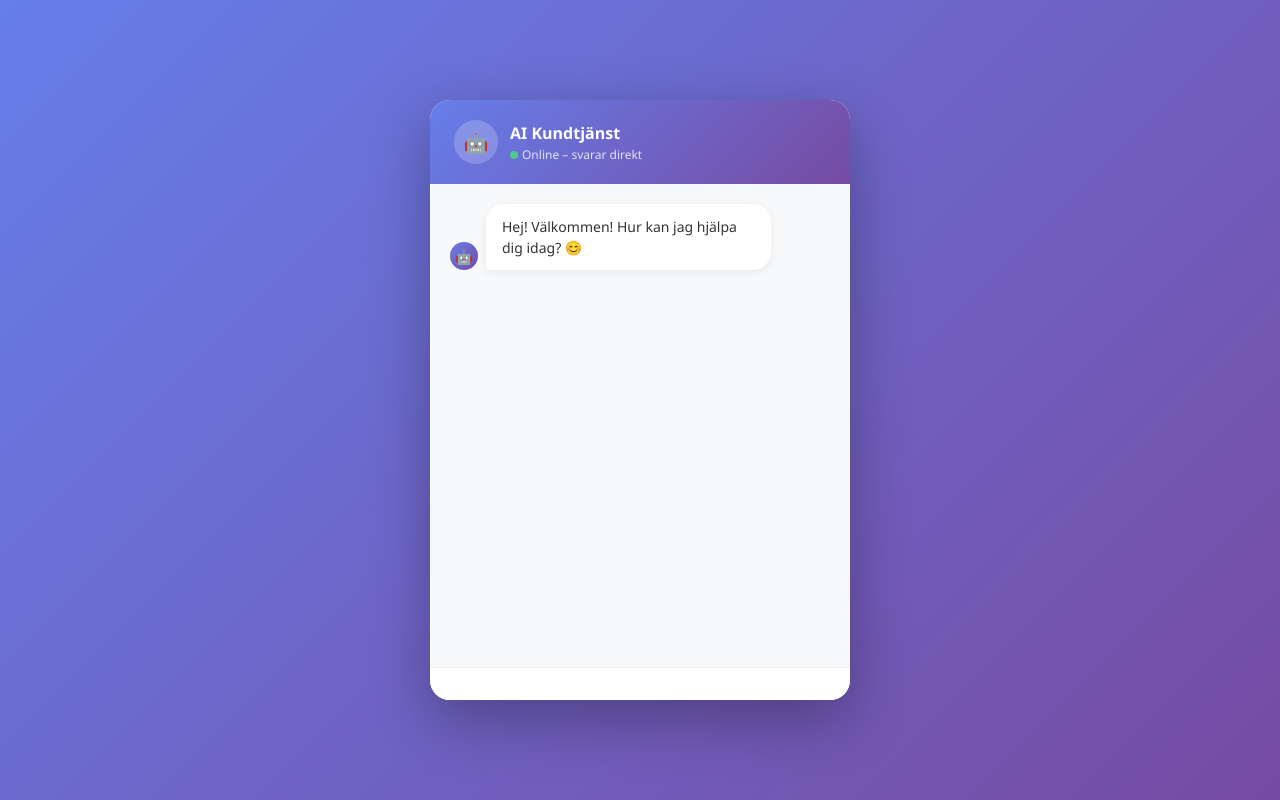
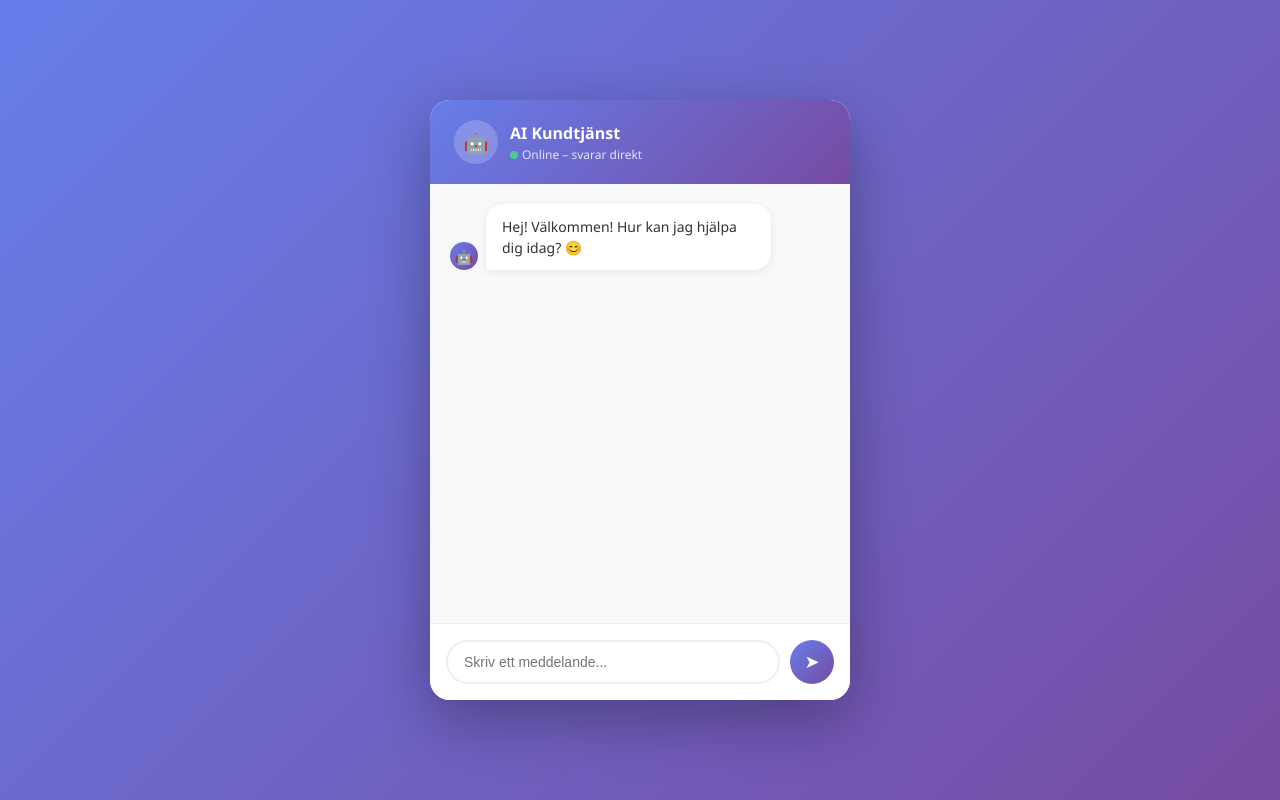
Before and after one commit to jonager11/ai-chatbot, a website: page public/index.html in a window 1280 px wide. Drawn offline with Linux system fonts and the light colour scheme.

Commit message:
fixa syntax fel i chatbot

```diff
--- a/public/index.html
+++ b/public/index.html
@@ -47,8 +47,16 @@
             font-size: 20px;
         }
 
-        .header-info h2 { font-size: 16px; font-weight: 600; }
-        .header-info p { font-size: 12px; opacity: 0.8; margin-top: 2px; }
+        .header-info h2 {
+            font-size: 16px;
+            font-weight: 600;
+        }
+
+        .header-info p {
+            font-size: 12px;
+            opacity: 0.8;
+            margin-top: 2px;
+        }
 
         .online-dot {
             width: 8px;
@@ -75,7 +83,9 @@
             align-items: flex-end;
         }
 
-        .message.user { flex-direction: row-reverse; }
+        .message.user {
+            flex-direction: row-reverse;
+        }
 
         .bubble {
             padding: 12px 16px;
@@ -144,6 +154,7 @@
             background: white;
             border-top: 1px solid #eee;
             align-items: center;
+            flex-shrink: 0;
         }
 
         input {
@@ -171,6 +182,7 @@
             align-items: center;
             justify-content: center;
             transition: transform 0.2s;
+            flex-shrink: 0;
         }
 
         button:hover { transform: scale(1.05); }
@@ -195,4 +207,35 @@
 
         <div class="chat-input">
             <input type="text" id="input" placeholder="Skriv ett meddelande..."
-                onkeypress="if(event.key==='Enter') sendMessag
+                onkeypress="if(event.key==='Enter') sendMessage()">
+            <button onclick="sendMessage()">➤</button>
+        </div>
+    </div>
+
+    <script>
+        async function sendMessage() {
+            const input = document.getElementById("input");
+            const messages = document.getElementById("messages");
+            const message = input.value.trim();
+            if (!message) return;
+
+            messages.innerHTML += `
+                <div class="message user">
+                    <div class="bubble">${message}</div>
+                </div>`;
+            input.value = "";
+            messages.scrollTop = messages.scrollHeight;
+
+            messages.innerHTML += `
+                <div class="message bot" id="typing">
+                    <div class="bot-icon">🤖</div>
+                    <div class="typing"><span></span><span></span><span></span></div>
+                </div>`;
+            messages.scrollTop = messages.scrollHeight;
+
+            const response = await fetch("/api/chat", {
+                method: "POST",
+                headers: { "Content-Type": "application/json" },
+                body: JSON.stringify({
+                    message,
+                    system: "Du är en hjälpsam kundtjänstassistent för ett takläggningsföretag. Du kan svara på frågor om takreparationer, takbyten, taktäckning med olika material som tegelpannor, plåttak och papp, läggning av nya tak, kostnadsfria besiktningar och offertförfrågningar. Du bokar in besiktningar och svarar professionellt på svenska. Om kunden vill ha en offert eller boka besiktning, be om deras namn, adress och tel
```
